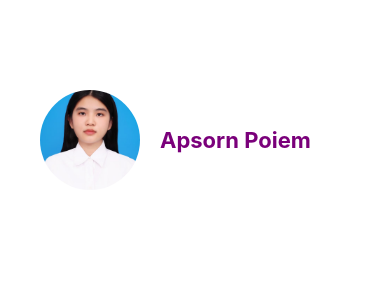
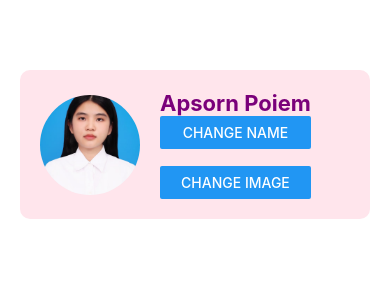
Before and after one commit to MeeMarch/TNI_ReactNative, a React Native app: screen / in a window 390 px wide. Shown: the top 300 px of the page. Built offline with nearby package versions, Linux system fonts and the light colour scheme.

Commit message:
Practice2_Ch04_ReactHook

```diff
--- a/components/ProfileScreen.tsx
+++ b/components/ProfileScreen.tsx
@@ -1,16 +1,31 @@
-import { StyleSheet, Text, View, Image } from 'react-native'
-import React from 'react'
+import { Text, View, Image, Button } from 'react-native'
+import React, { useState } from 'react'
 import styles from '../styles/styles';
 
 const ProfileScreen = ():React.JSX.Element => {
 
-const profileImage = require("../assets/Profile.jpg");
+//const profileImage = require("../assets/Profile.jpg");
+const [name, setName] = useState("Apsorn Poiem");
+const [image, setImage] = useState(require("../assets/Profile.jpg"));
+
+const handleChangeName = ()=>{
+    setName("New Name")
+}
+
+const handleChangeImage = ()=>{
+    setImage(require("../assets/Profile2.jpg"))
+}
 
   return (
     <View style={styles.container}>
         <View style={styles.profileContainer}>
-            <Image source={profileImage} style={styles.profileImage}/>
-            <Text style={styles.profileName}>Apsorn Poiem</Text>
+            <Image source={image} style={styles.profileImage}/>
+            <View>
+                <Text style={styles.profileName}>{name}</Text>
+                <Button title="CHANGE NAME" onPress={handleChangeName}/>
+                <Text>{"\n"}</Text>
+                <Button title="CHANGE IMAGE" onPress={handleChangeImage}/>
+            </View>
         </View>
     </View>
   )
--- a/styles/styles.ts
+++ b/styles/styles.ts
@@ -18,7 +18,7 @@
         width:"100%",
         padding:20,
         borderRadius:10,
-        backgroundColor:"#EBF0FFF",
+        backgroundColor:"#FFE5EC",
         elevation:5,
         marginTop:50,
     },
```
